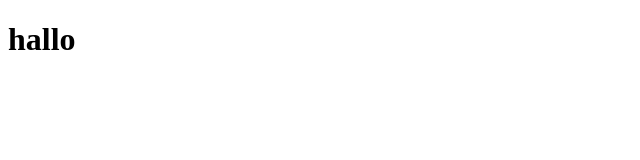
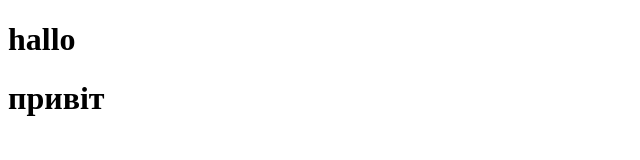
Before and after one commit to vasylkivt/test, a plain HTML site: page index.html in a window 1280 px wide. Shown: the whole page, without its empty margins (0-640 px from the left). Drawn offline with Linux system fonts and the light colour scheme.

Commit message:
зміни

```diff
--- a/index.html
+++ b/index.html
@@ -8,5 +8,6 @@
 </head>
 <body>
     <h1>hallo</h1>
+    <h1>привіт</h1>
 </body>
 </html>
```
